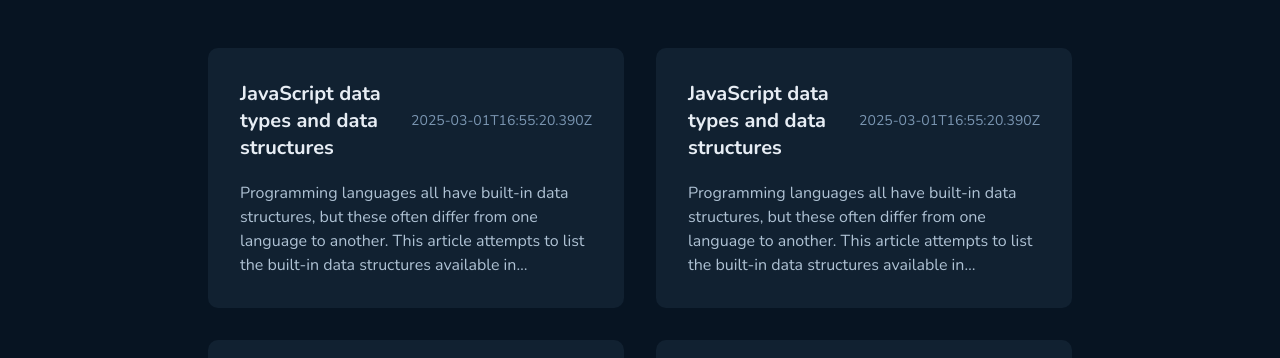
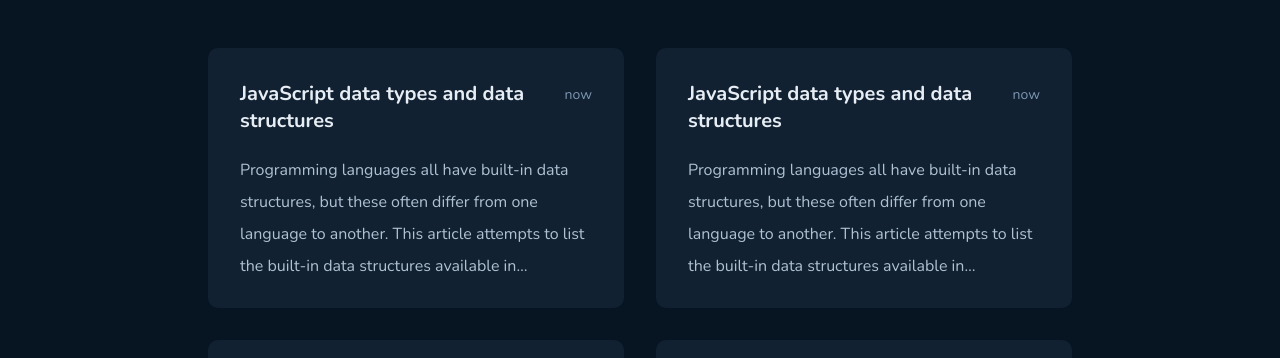
Before and after one commit to martahil/GithubBlogChallenge03, a React (Vite) app: page / in a window 1280 px wide. Shown: the part 588-946 px from the top of the page. Built offline with nearby package versions, Linux system fonts and the light colour scheme; data requests are answered from the project's data file; a web font is replaced by a local one.

Commit message:
Adjust post date format and time ago calculation

```diff
--- a/server.json
+++ b/server.json
@@ -4,13 +4,13 @@
       "id": 1,
       "title": "JavaScript data types and data structures",
       "content": "Programming languages all have built-in data structures, but these often differ from one language to another. This article attempts to list the built-in data structures available in JavaScript and what properties they have. These can be used to build other data structures. Wherever possible, comparisons with other languages are drawn.\n\nDynamic typing\n\nJavaScript is a loosely typed and dynamic language. Variables in JavaScript are not directly associated with any particular value type, and any variable can be assigned (and re-assigned) values of all types:\n\nlet foo = 42; // foo is now a number\nfoo = 'bar'; // foo is now a string\nfoo = true; // foo is now a boolean",
-      "postedAt": "2025-03-01T16:55:20.390Z"
+      "postedAt": "2025-03-06T18:55:20.390Z"
     },
     {
       "id": 2,
       "title": "JavaScript data types and data structures",
       "content": "Programming languages all have built-in data structures, but these often differ from one language to another. This article attempts to list the built-in data structures available in JavaScript and what properties they have. These can be used to build other data structures. Wherever possible, comparisons with other languages are drawn.\n\nDynamic typing\n\nJavaScript is a loosely typed and dynamic language. Variables in JavaScript are not directly associated with any particular value type, and any variable can be assigned (and re-assigned) values of all types:\n\nlet foo = 42; // foo is now a number\nfoo = 'bar'; // foo is now a string\nfoo = true; // foo is now a boolean",
-      "postedAt": "2025-03-01T16:55:20.390Z"
+      "postedAt": "2025-03-06T11:55:20.390Z"
     },
     {
       "id": 3,
@@ -22,19 +22,19 @@
       "id": 4,
       "title": "JavaScript data types and data structures",
       "content": "Programming languages all have built-in data structures, but these often differ from one language to another. This article attempts to list the built-in data structures available in JavaScript and what properties they have. These can be used to build other data structures. Wherever possible, comparisons with other languages are drawn.\n\nDynamic typing\n\nJavaScript is a loosely typed and dynamic language. Variables in JavaScript are not directly associated with any particular value type, and any variable can be assigned (and re-assigned) values of all types:\n\nlet foo = 42; // foo is now a number\nfoo = 'bar'; // foo is now a string\nfoo = true; // foo is now a boolean",
-      "postedAt": "2025-03-01T16:55:20.390Z"
+      "postedAt": "2025-01-01T16:55:20.390Z"
     },
     {
       "id": 5,
       "title": "JavaScript data types and data structures",
       "content": "Programming languages all have built-in data structures, but these often differ from one language to another. This article attempts to list the built-in data structures available in JavaScript and what properties they have. These can be used to build other data structures. Wherever possible, comparisons with other languages are drawn.\n\nDynamic typing\n\nJavaScript is a loosely typed and dynamic language. Variables in JavaScript are not directly associated with any particular value type, and any variable can be assigned (and re-assigned) values of all types:\n\nlet foo = 42; // foo is now a number\nfoo = 'bar'; // foo is now a string\nfoo = true; // foo is now a boolean",
-      "postedAt": "2025-03-01T16:55:20.390Z"
+      "postedAt": "2024-01-02T16:55:20.390Z"
     },
     {
       "id": 6,
       "title": "JavaScript data types and data structures",
       "content": "Programming languages all have built-in data structures, but these often differ from one language to another. This article attempts to list the built-in data structures available in JavaScript and what properties they have. These can be used to build other data structures. Wherever possible, comparisons with other languages are drawn.\n\nDynamic typing\n\nJavaScript is a loosely typed and dynamic language. Variables in JavaScript are not directly associated with any particular value type, and any variable can be assigned (and re-assigned) values of all types:\n\nlet foo = 42; // foo is now a number\nfoo = 'bar'; // foo is now a string\nfoo = true; // foo is now a boolean",
-      "postedAt": "2025-03-01T16:55:20.390Z"
+      "postedAt": "2021-03-01T16:55:20.390Z"
     }
   ]
 }
--- a/src/components/Search/index.tsx
+++ b/src/components/Search/index.tsx
@@ -1,5 +1,5 @@
 import { useEffect, useState } from "react";
-import { IndividualPost, PostContent, PostData, PostsCounter, PostsList, PostTitle, PostTitleAndData, SearchContainer, SearchContent, SearchHeader, SearchTitleAndCounter } from "./styles";
+import { IndividualPost, PostContent, PostDate, PostsCounter, PostsList, PostTitle, PostTitleAndDate, SearchContainer, SearchContent, SearchHeader, SearchTitleAndCounter } from "./styles";
 
 interface Posts {
   id: number;
@@ -14,7 +14,6 @@
   async function loadPosts() {
     const response = await fetch('http://localhost:3000/posts')
     const data = await response.json()
-
     setPosts(data)
   }
 
@@ -32,15 +31,40 @@
           </SearchTitleAndCounter>
           <input type="text" placeholder="Search content" />
           <PostsList>
-            {posts.map((post) => (
-              <IndividualPost key={post.id}>
-                <PostTitleAndData>
-                  <PostTitle>{post.title}</PostTitle>
-                  <PostData>{post.postedAt}</PostData>
-                </PostTitleAndData>
-                <PostContent>{post.content}</PostContent>
-              </IndividualPost>
-            ))}
+            {posts.map((post) => {
+              const postedDate = new Date(post.postedAt);
+              const timeAgoInMinutes = (new Date().getTime() - postedDate.getTime()) / 1000 / 60;
+              let timeAgo = "now";
+
+              if (timeAgoInMinutes < 60) {
+                timeAgo = "now";
+              } else if (timeAgoInMinutes < 60 * 24) {
+                const hours = Math.floor(timeAgoInMinutes / 60);
+                timeAgo = `${hours}h ago`;
+              } else if (timeAgoInMinutes < 60 * 24 * 7) {
+                const days = Math.floor(timeAgoInMinutes / (60 * 24));
+                timeAgo = `${days}d ago`;
+              } else if (timeAgoInMinutes < 60 * 24 * 30) {
+                const weeks = Math.floor(timeAgoInMinutes / (60 * 24 * 7));
+                timeAgo = `${weeks}w ago`;
+              } else if (timeAgoInMinutes < 60 * 24 * 365) {
+                const months = Math.floor(timeAgoInMinutes / (60 * 24 * 30));
+                timeAgo = `${months}m ago`;
+              } else {
+                const years = Math.floor(timeAgoInMinutes / (60 * 24 * 365));
+                timeAgo = `${years}y ago`;
+              }
+
+              return (
+                <IndividualPost key={post.id}>
+                  <PostTitleAndDate>
+                    <PostTitle>{post.title}</PostTitle>
+                    <PostDate>{timeAgo}</PostDate>
+                  </PostTitleAndDate>
+                  <PostContent>{post.content}</PostContent>
+                </IndividualPost>
+              )
+            })}
           </PostsList>
         </SearchContent>
       </SearchContainer >
--- a/src/components/Search/styles.ts
+++ b/src/components/Search/styles.ts
@@ -69,10 +69,9 @@
   flex-direction: column;
 `
 
-export const PostTitleAndData = styled.div`
+export const PostTitleAndDate = styled.div`
   display: flex;
   justify-content: space-between;
-  align-items: center;
   gap: 1rem;
   margin-bottom: 1.25rem;
 `
@@ -83,7 +82,8 @@
   color: #E7EDF4;
 `
 
-export const PostData = styled.span`
+export const PostDate = styled.span`
+  margin-top: 0.3125rem;
   font-size: 0.875rem;
   font-weight: 400; /* Regular */
   color: #7B96B2;
@@ -100,5 +100,5 @@
   font-weight: 400; /* Regular */
   color: #AFC2D4;
   align-items: flex-start;
-  line-height: 1.5rem;
+  line-height: 2rem;
 `
```
